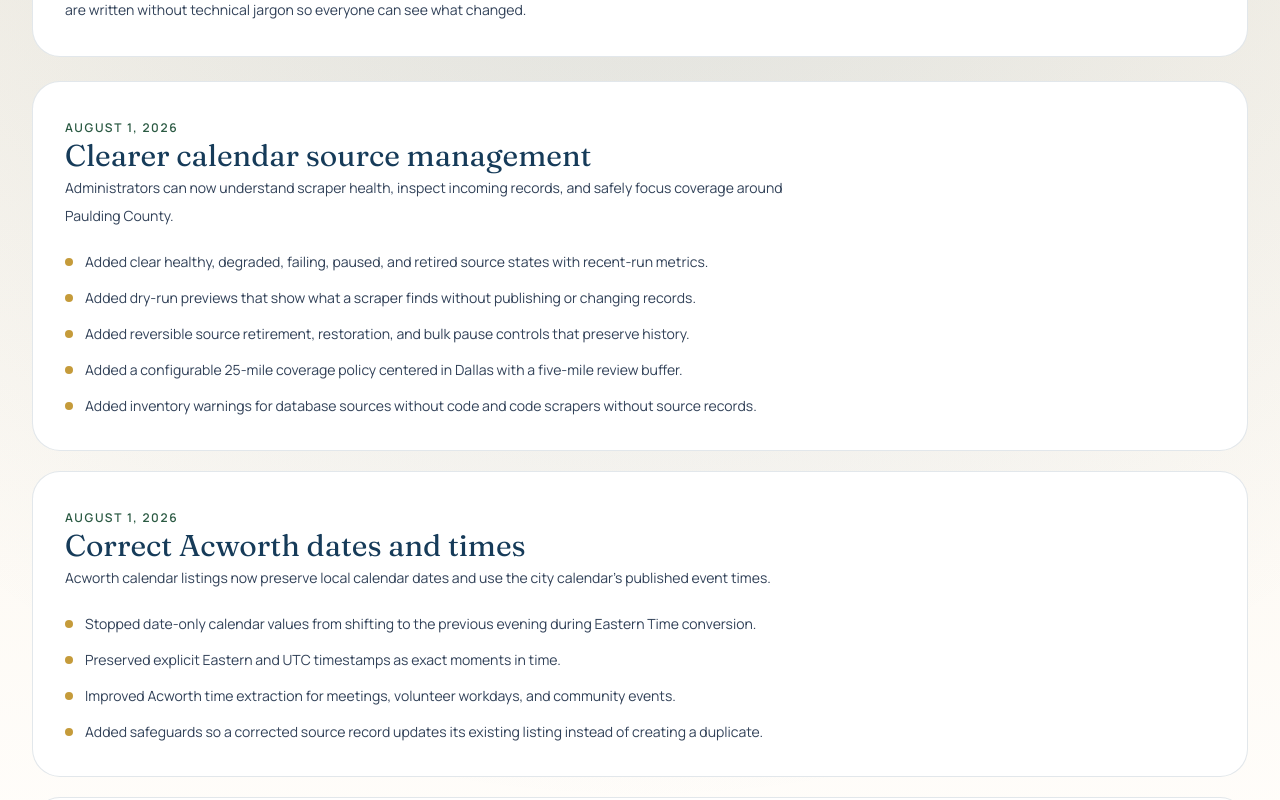
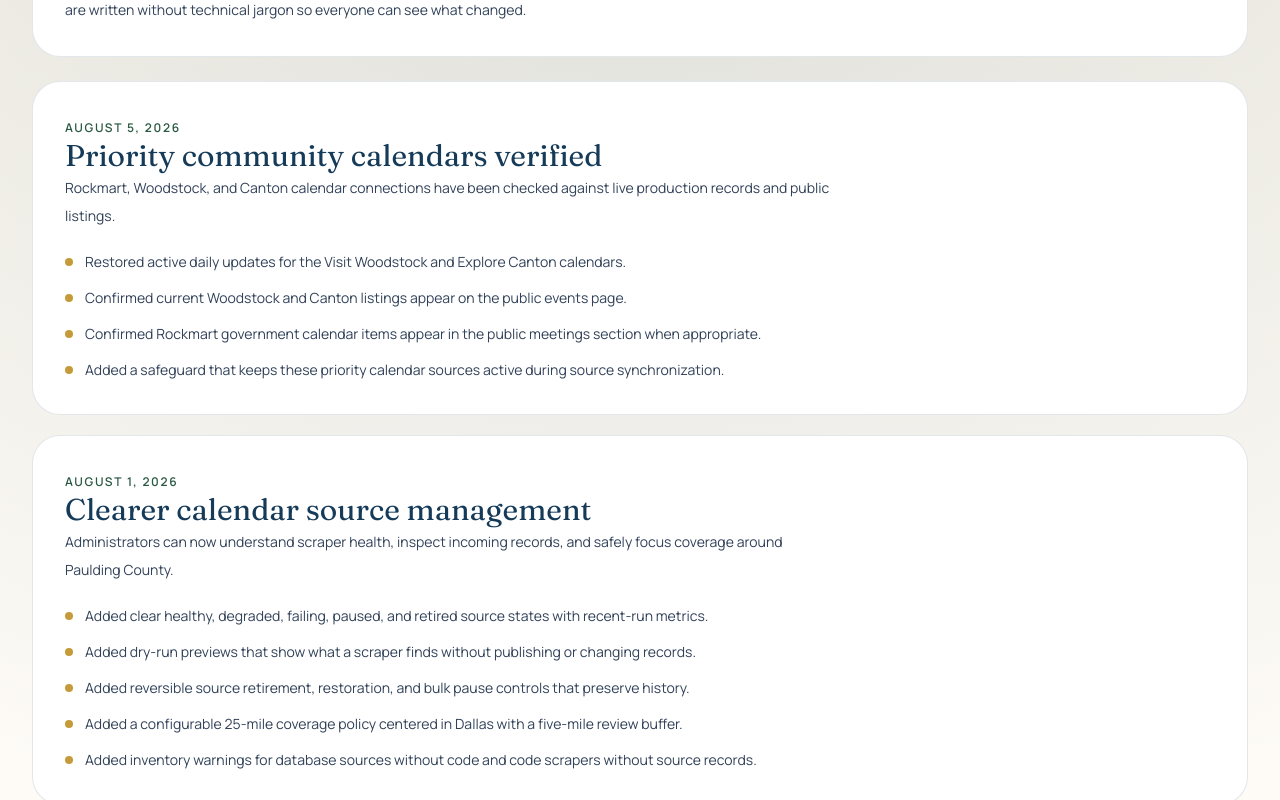
Before and after one commit to cr186009/common-ground-community-center, a Next.js app: page /release-notes in a window 1280 px wide. Shown: the part 300-1100 px from the top of the page. Built offline with nearby package versions, Linux system fonts and the light colour scheme.

Commit message:
Keep priority calendar sources active

```diff
--- a/scripts/sync-scraper-sources.ts
+++ b/scripts/sync-scraper-sources.ts
@@ -72,6 +72,7 @@
     city: "Rockmart",
     county: "Polk",
     scrapeFrequency: "DAILY",
+    active: true,
     notes: "Official Rockmart Mimsware calendar scraper.",
   },
   {
@@ -82,6 +83,7 @@
     city: "Woodstock",
     county: "Cherokee",
     scrapeFrequency: "DAILY",
+    active: true,
     notes: "Official Visit Woodstock calendar API scraper.",
   },
   {
@@ -92,6 +94,7 @@
     city: "Canton",
     county: "Cherokee",
     scrapeFrequency: "DAILY",
+    active: true,
     notes: "Official Explore Canton tourism calendar scraper.",
   },
   {
@@ -154,6 +157,7 @@
           city: source.city,
           county: source.county,
           scrapeFrequency: source.scrapeFrequency,
+          ...(source.active === true ? { active: true } : {}),
           notes: source.notes,
         },
       });
--- a/src/data/release-notes.ts
+++ b/src/data/release-notes.ts
@@ -11,6 +11,19 @@
  * `publishedOn` uses YYYY-MM-DD so dates remain easy to sort and review.
  */
 export const RELEASE_NOTES: ReleaseNote[] = [
+  {
+    slug: "priority-calendar-production-verification",
+    publishedOn: "2026-08-05",
+    title: "Priority community calendars verified",
+    summary:
+      "Rockmart, Woodstock, and Canton calendar connections have been checked against live production records and public listings.",
+    highlights: [
+      "Restored active daily updates for the Visit Woodstock and Explore Canton calendars.",
+      "Confirmed current Woodstock and Canton listings appear on the public events page.",
+      "Confirmed Rockmart government calendar items appear in the public meetings section when appropriate.",
+      "Added a safeguard that keeps these priority calendar sources active during source synchronization.",
+    ],
+  },
   {
     slug: "scraper-administration-and-coverage",
     publishedOn: "2026-08-01",
```
